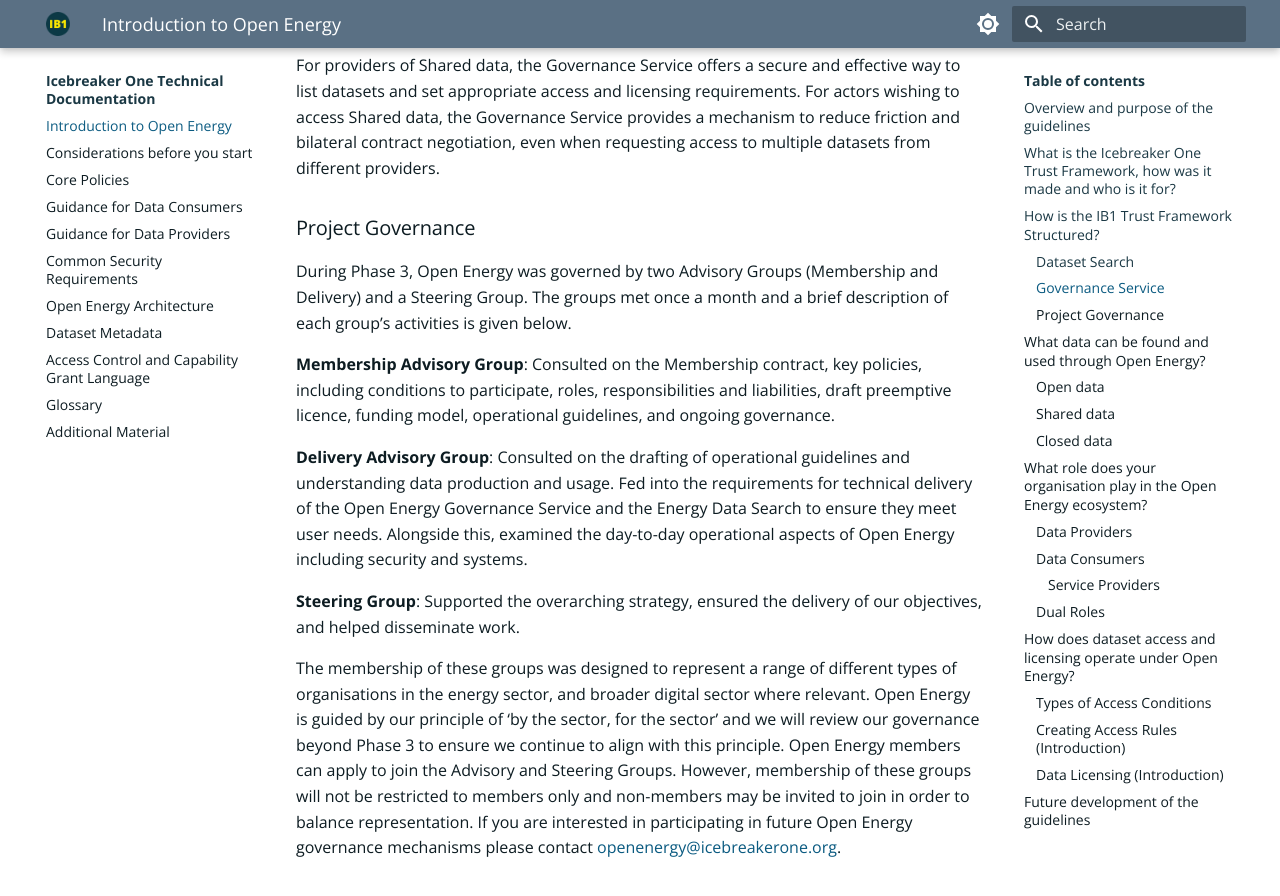
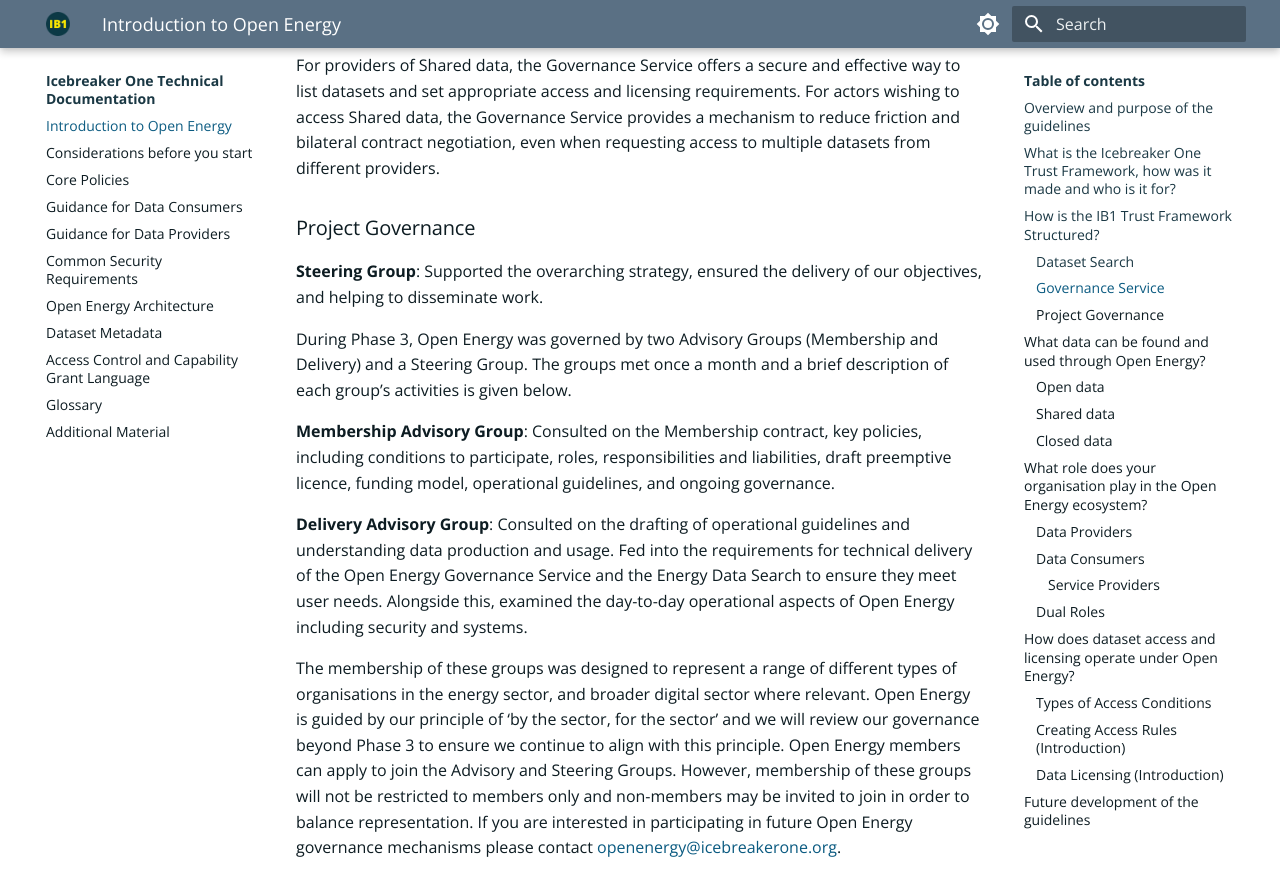
Before and after one commit to icebreakerone/ib1-technical-docs, an MkDocs documentation site: the page built from docs/ops_guidelines/introduction.md, in a window 1280 px wide and 900 px high, scrolled down 3308 px. Shown: the top 896 px of the window. Built offline with MkDocs 1.6.1 and Material for MkDocs 9.7.7, drawn with Linux system fonts in a browser that asks for light colours; the version menu is left out; some of the changed lines change nothing that is shown.

Commit message:
docs/ops_guidelines/introduction.md updated from https://stackedit.net/

```diff
--- a/docs/ops_guidelines/introduction.md
+++ b/docs/ops_guidelines/introduction.md
@@ -75,6 +75,10 @@
 
 ### Project Governance
 
+
+
+**Steering Group**: Supported the overarching strategy, ensured the delivery of our objectives, and helping to disseminate work.
+
 During Phase 3, Open Energy was governed by two Advisory Groups (Membership and Delivery) and a Steering Group.
 The groups met once a month and a brief description of each group’s activities is given below.
 
@@ -86,8 +90,6 @@
 and usage. Fed into the requirements for technical delivery of the Open Energy Governance Service and the Energy
 Data Search to ensure they meet user needs. Alongside this, examined the day-to-day operational aspects of Open Energy including security and systems.
 
-**Steering Group**: Supported the overarching strategy, ensured the delivery of our objectives, and helped
-disseminate work.
 
 The membership of these groups was designed to represent a range of different types of organisations in the
 energy sector, and broader digital sector where relevant. Open Energy is guided by our principle of
@@ -219,6 +221,6 @@
 accordance with future phases of Open Energy. If you have any suggestions regarding areas of the operational
 guidelines that could benefit from further development, please contact [openenergy@icebreakerone.org](mailto:openenergy@icebreakerone.org).
 <!--stackedit_data:
-eyJoaXN0b3J5IjpbMjE2OTMxNzk4LDExNzU0OTE2MjEsMTEyOD
-I4MTI4MF19
+eyJoaXN0b3J5IjpbMTg5NzE2OTQ1NCwxMTc1NDkxNjIxLDExMj
+gyODEyODBdfQ==
 -->
```
